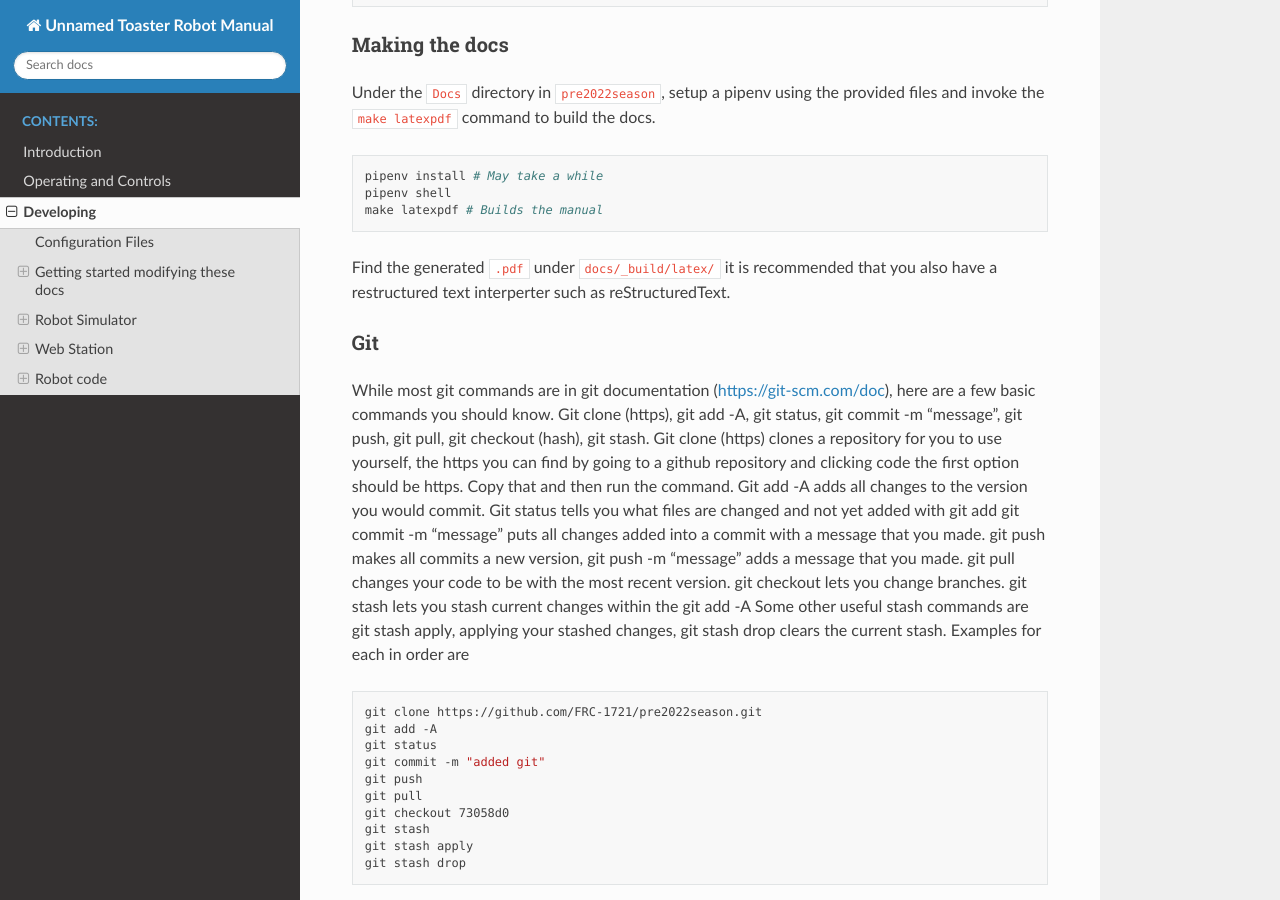
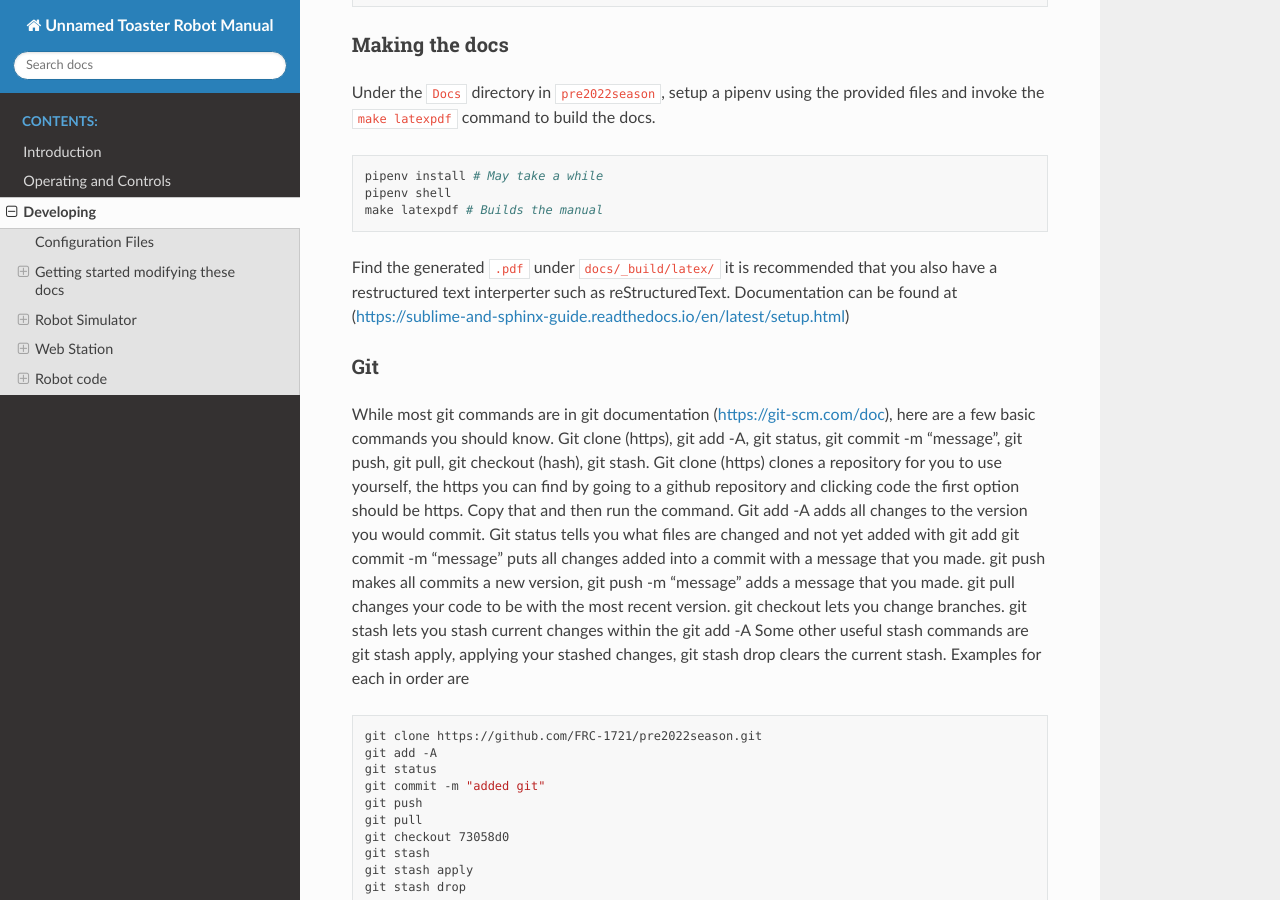
Before and after one commit to FRC-1721/1721-RapidReact, a Sphinx documentation site: the page built from docs/developing/developing.rst, in a window 1280 px wide and 900 px high, scrolled down 815 px. Built offline with Sphinx 7.4.7 and the Read the Docs theme 2.0.0, drawn with Linux system fonts in a browser that asks for light colours.

Commit message:
lose changes

```diff
--- a/docs/developing/developing.rst
+++ b/docs/developing/developing.rst
@@ -45,6 +45,7 @@ provided files and invoke the ``make latexpdf`` command to build the docs.
 
 Find the generated ``.pdf`` under ``docs/_build/latex/``
 it is recommended that you also have a restructured text interperter such as reStructuredText.
+Documentation can be found at (https://sublime-and-sphinx-guide.readthedocs.io/en/latest/setup.html)
 
 Git
 ---
```
